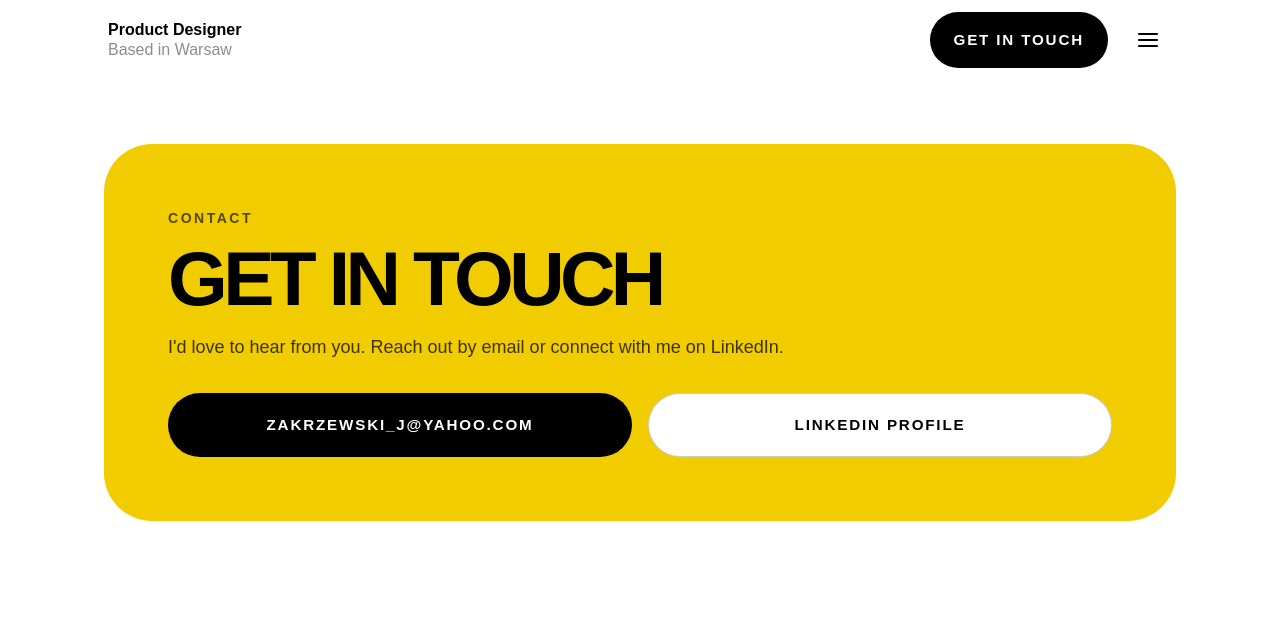
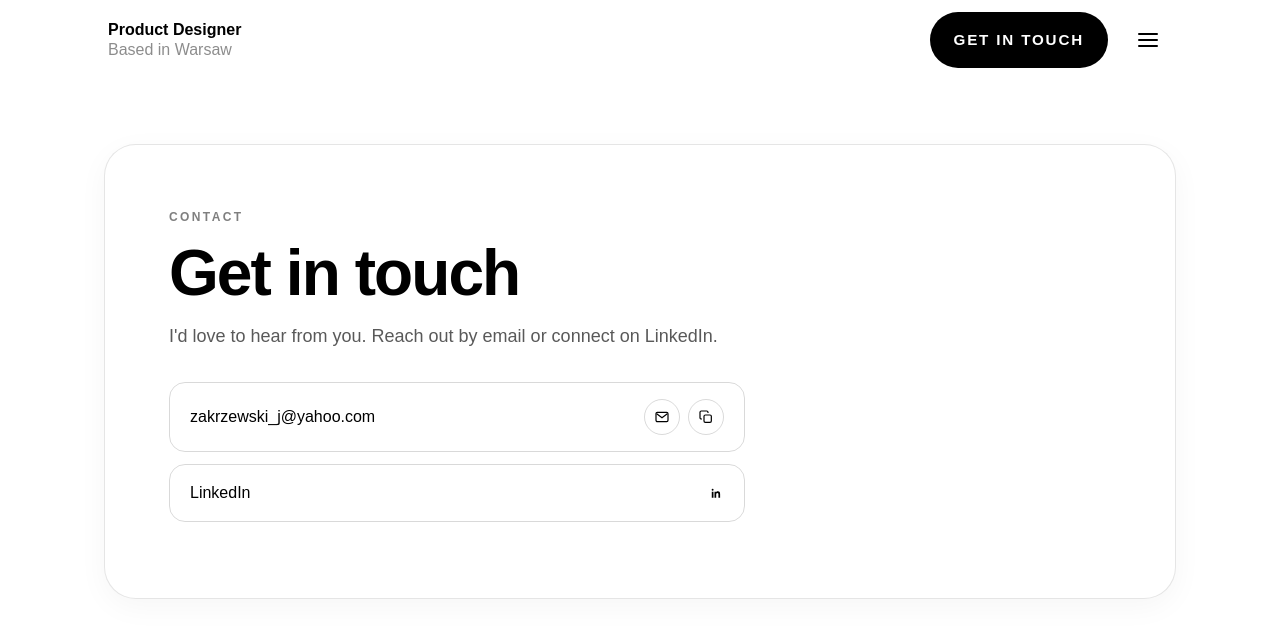
Before and after one commit to jzakrz/jakub-portfolio, a Next.js app: page /get-in-touch in a window 1280 px wide. Shown: the top 638 px of the page. Built offline with nearby package versions, Linux system fonts and the light colour scheme.

Commit message:
Update contact actions to icon-based email/copy row

```diff
--- a/app/get-in-touch/page.tsx
+++ b/app/get-in-touch/page.tsx
@@ -1,3 +1,4 @@
+import ContactActions from "@/components/ContactActions";
 import Header from "@/components/Header";
 import { contactInfo } from "@/data/portfolio";
 
@@ -7,37 +8,24 @@ export default function GetInTouchPage() {
       <Header />
 
       <section className="mx-auto max-w-6xl px-6 pb-16 pt-32 lg:px-10 lg:pb-20 lg:pt-36">
-        <div className="rounded-[3rem] bg-[#f1cc00] px-8 py-10 sm:px-10 sm:py-12 lg:px-16 lg:py-16">
-          <p className="text-sm font-semibold uppercase tracking-[0.18em] text-black/65">
+        <div className="rounded-[2rem] border border-black/10 bg-white px-8 py-10 shadow-[0_8px_30px_rgba(0,0,0,0.04)] sm:px-10 sm:py-12 lg:px-16 lg:py-16">
+          <p className="text-xs font-semibold uppercase tracking-[0.2em] text-black/50">
             Contact
           </p>
 
-          <h1 className="mt-4 text-[clamp(2.6rem,6vw,5rem)] font-black uppercase leading-[0.9] tracking-[-0.06em] text-black">
-            Get In Touch
+          <h1 className="mt-4 text-[clamp(2.3rem,5vw,4.4rem)] font-semibold leading-[1.02] tracking-[-0.03em] text-black">
+            Get in touch
           </h1>
 
-          <p className="mt-5 max-w-2xl text-base text-black/75 sm:text-lg">
-            I&apos;d love to hear from you. Reach out by email or connect with me on
+          <p className="mt-4 max-w-2xl text-base text-black/65 sm:text-lg">
+            I&apos;d love to hear from you. Reach out by email or connect on
             LinkedIn.
           </p>
 
-          <div className="mt-8 grid gap-4 sm:grid-cols-2">
-            <a
-              href={`mailto:${contactInfo.email}`}
-              className="inline-flex min-h-[64px] items-center justify-center rounded-full bg-black px-8 text-center text-[0.95rem] font-semibold uppercase tracking-[0.12em] text-white transition-transform duration-300 hover:scale-[1.03]"
-            >
-              {contactInfo.email}
-            </a>
-
-            <a
-              href={contactInfo.linkedin}
-              target="_blank"
-              rel="noreferrer"
-              className="inline-flex min-h-[64px] items-center justify-center rounded-full border border-black/20 bg-white px-8 text-center text-[0.95rem] font-semibold uppercase tracking-[0.12em] text-black transition-colors duration-300 hover:bg-black hover:text-white"
-            >
-              LinkedIn Profile
-            </a>
-          </div>
+          <ContactActions
+            email={contactInfo.email}
+            linkedin={contactInfo.linkedin}
+          />
         </div>
       </section>
     </main>
--- /dev/null
+++ b/components/ContactActions.tsx
@@ -0,0 +1,116 @@
+"use client";
+
+import { useState } from "react";
+
+type ContactActionsProps = {
+  email: string;
+  linkedin: string;
+};
+
+function MailIcon() {
+  return (
+    <svg
+      aria-hidden="true"
+      viewBox="0 0 24 24"
+      className="h-4 w-4"
+      fill="none"
+      stroke="currentColor"
+      strokeWidth="1.8"
+    >
+      <rect x="3" y="5" width="18" height="14" rx="2" />
+      <path d="M4 7l8 6 8-6" />
+    </svg>
+  );
+}
+
+function CopyIcon() {
+  return (
+    <svg
+      aria-hidden="true"
+      viewBox="0 0 24 24"
+      className="h-4 w-4"
+      fill="none"
+      stroke="currentColor"
+      strokeWidth="1.8"
+    >
+      <rect x="9" y="9" width="11" height="11" rx="2" />
+      <path d="M6 15H5a2 2 0 0 1-2-2V5a2 2 0 0 1 2-2h8a2 2 0 0 1 2 2v1" />
+    </svg>
+  );
+}
+
+function LinkedInIcon() {
+  return (
+    <svg
+      aria-hidden="true"
+      viewBox="0 0 24 24"
+      className="h-4 w-4"
+      fill="currentColor"
+    >
+      <path d="M6.94 8.5a1.44 1.44 0 1 1 0-2.88 1.44 1.44 0 0 1 0 2.88Zm1.28 1.56H5.66V19h2.56v-8.94Zm4.08 0H9.75V19h2.55v-4.7c0-1.24.24-2.44 1.78-2.44 1.52 0 1.54 1.42 1.54 2.52V19h2.56v-5.15c0-2.53-.54-4.48-3.5-4.48-1.42 0-2.36.78-2.75 1.52h-.03V10.06Z" />
+    </svg>
+  );
+}
+
+export default function ContactActions({ email, linkedin }: ContactActionsProps) {
+  const [copyState, setCopyState] = useState<"idle" | "success" | "error">("idle");
+
+  async function handleCopyEmail() {
+    try {
+      await navigator.clipboard.writeText(email);
+      setCopyState("success");
+      window.setTimeout(() => setCopyState("idle"), 2000);
+    } catch {
+      setCopyState("error");
+      window.setTimeout(() => setCopyState("idle"), 2000);
+    }
+  }
+
+  const actionButtonClassName =
+    "inline-flex h-9 w-9 items-center justify-center rounded-full border border-black/15 text-black transition-colors duration-200 hover:border-black/35 hover:bg-black/5";
+
+  return (
+    <div className="mt-8 flex max-w-xl flex-col gap-3">
+      <div className="flex items-center justify-between rounded-2xl border border-black/15 px-5 py-4">
+        <span className="truncate text-sm font-medium text-black sm:text-base">{email}</span>
+
+        <div className="ml-4 flex items-center gap-2">
+          <a
+            href={`mailto:${email}`}
+            className={actionButtonClassName}
+            aria-label="Email me"
+            title="Email me"
+          >
+            <MailIcon />
+          </a>
+
+          <button
+            type="button"
+            onClick={handleCopyEmail}
+            className={actionButtonClassName + " cursor-pointer bg-transparent"}
+            aria-label="Copy email"
+            title="Copy email"
+          >
+            <CopyIcon />
+          </button>
+        </div>
+      </div>
+
+      <a
+        href={linkedin}
+        target="_blank"
+        rel="noreferrer"
+        className="flex items-center justify-between rounded-2xl border border-black/15 px-5 py-4 text-sm text-black transition-colors duration-200 hover:border-black/35 sm:text-base"
+      >
+        <span className="font-medium">LinkedIn</span>
+        <LinkedInIcon />
+      </a>
+
+      <p className="pl-1 text-xs text-black/55" aria-live="polite">
+        {copyState === "success" && "Email copied"}
+        {copyState === "error" && "Could not copy email"}
+        {copyState === "idle" && " "}
+      </p>
+    </div>
+  );
+}
```
